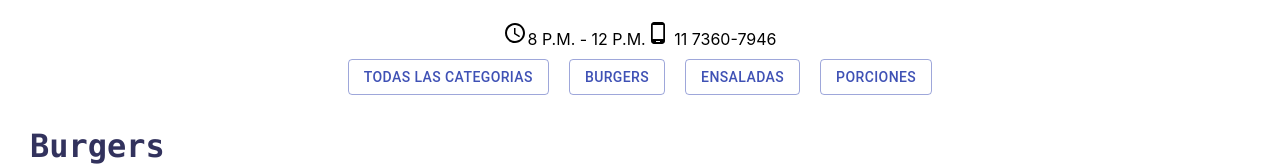
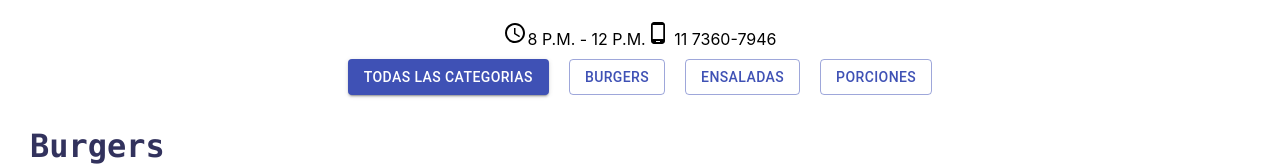
Before and after one commit to MissMelisa/StokeHouse, a React (Create React App) app: page / in a window 1280 px wide. Shown: the part 361-527 px from the top of the page. Built offline with nearby package versions, Linux system fonts and the light colour scheme.

Commit message:
add styles to the buttons

```diff
--- a/src/Pages/MainPage/index.jsx
+++ b/src/Pages/MainPage/index.jsx
@@ -174,7 +174,7 @@ function MainPage() {
       </span>
       <div>
         <Button
-          variant="outlined"
+          variant={filter ? "outlined" : "contained"}
           className={classes.button}
           color="primary"
           onClick={() => handleOnClickFilter()}
@@ -184,7 +184,7 @@ function MainPage() {
 
         {categories.map((category) => (
           <Button
-            variant="outlined"
+            variant={filter === category.name ? "contained" : "outlined"}
             className={classes.button}
             color="primary"
             onClick={() => handleOnClickFilter(category.name)}
```
